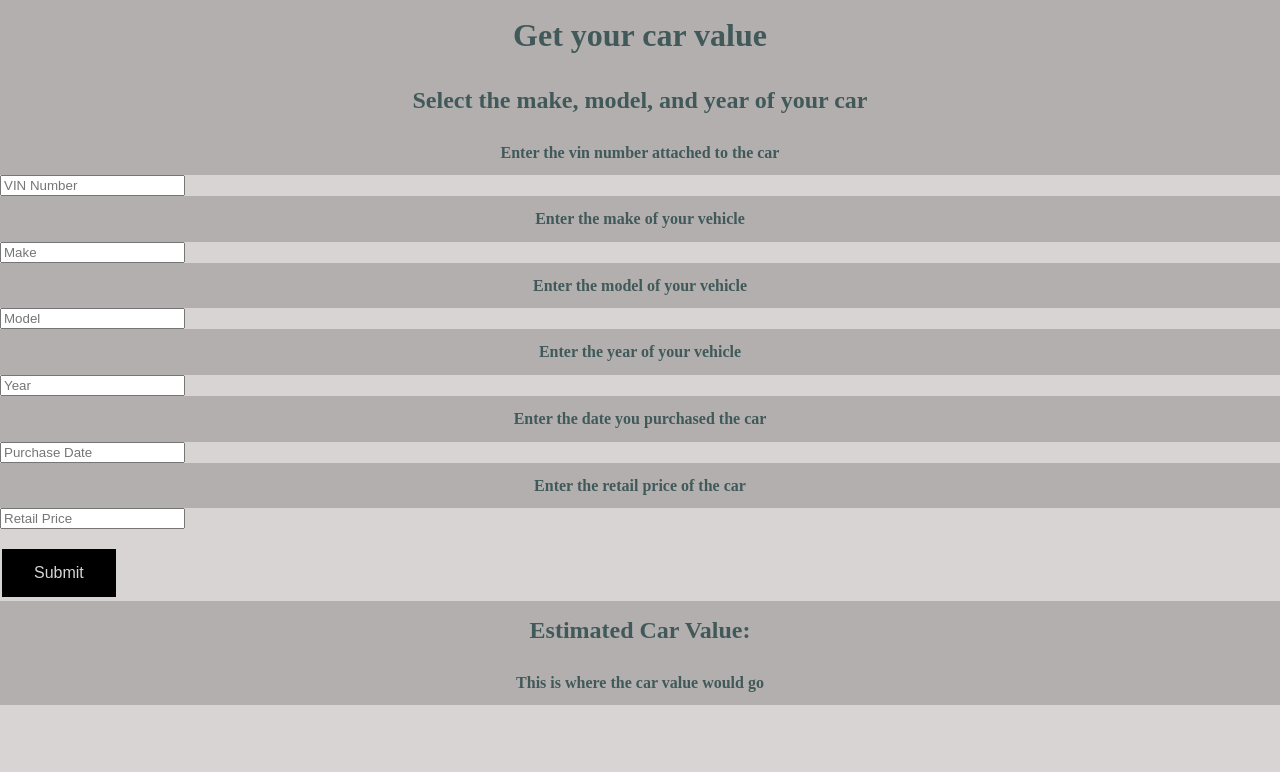
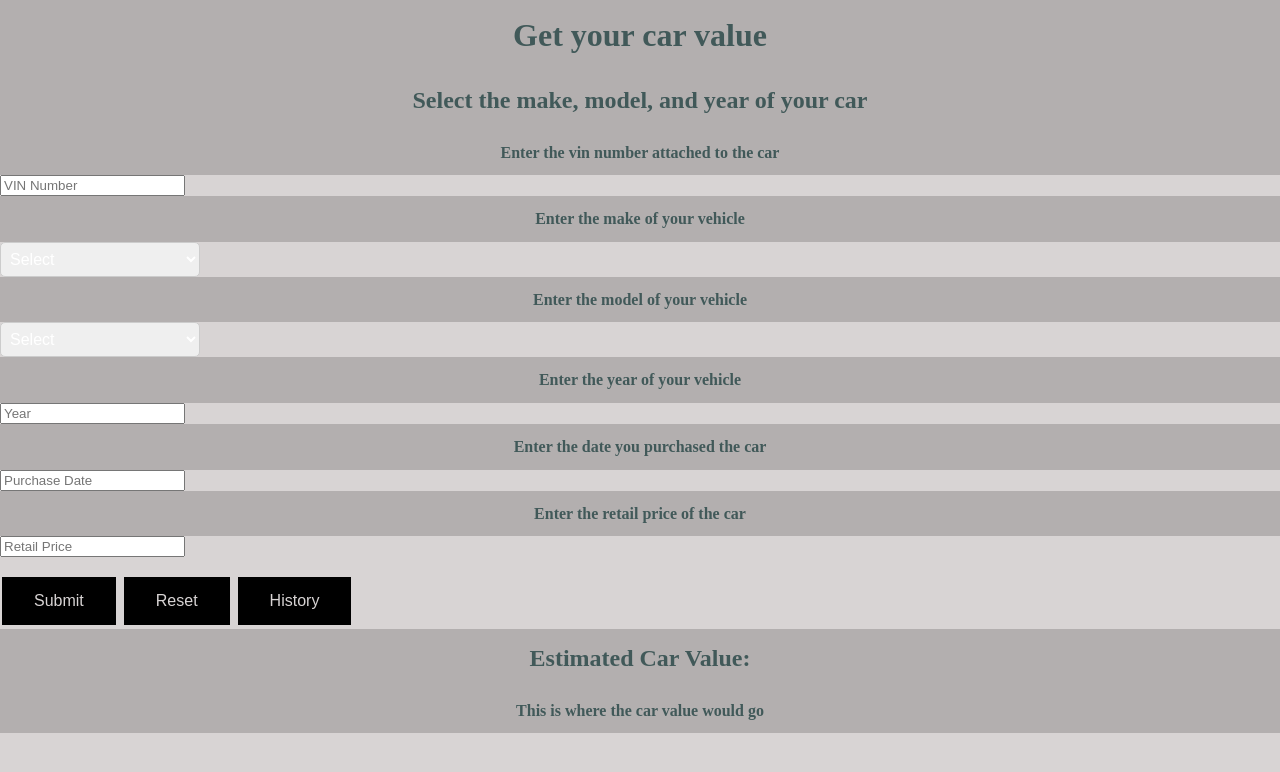
Before and after one commit to ColemanStone/CSCI-400-Project-1, a PHP site: page /carpage.html in a window 1280 px wide. Shown: the top 772 px of the page. Run offline with PHP 8.4, Linux system fonts and the light colour scheme.

Commit message:
Added a History Button and changed the make and models to a drop down menu.

```diff
--- a/carpage.html
+++ b/carpage.html
@@ -1,31 +1,125 @@
 <html lang="en">
+
 <head>
     <meta charset="UTF-8">
     <meta name="viewport" content="width=device-width, initial-scale=1.0">
     <link rel="stylesheet" type="text/css" href="styles.css">
     <title>Car Page</title>
 </head>
+
 <body>
     <form action="carpage.php" method="POST">
         <h1>Get your car value</h1>
         <h2>Select the make, model, and year of your car</h2>
         <p>Enter the vin number attached to the car</p>
-        <input type="text" name ="vinNum" placeholder="VIN Number">
+        <input type="text" name="vinNum" placeholder="VIN Number">
         <p>Enter the make of your vehicle</p>
-        <input type="text" name ="make" placeholder="Make">
+        <select name="make">
+            <option value="select" selected>Select</option>
+            <option value="ford">Ford</option>
+            <option value="chevy">Chevy</option>
+            <option value="toyota">Toyota</option>
+            <option value="honda">Honda</option>
+            <option value="nissan">Nissan</option>
+        </select>
         <p>Enter the model of your vehicle</p>
-        <input type="text" name ="model" placeholder="Model">
+        <select name="model">
+            <option value="select" selected>Select</option>
+            <!--Ford Models-->
+            <option value="f150">F150</option>
+            <option value="explorer">Explorer</option>
+            <option value="escape">Escape</option>
+            <option value="mustang">Mustang</option>
+            <!--Chevy Models-->
+            <option value="silverado">Silverado</option>
+            <option value="cruze">Cruze</option>
+            <option value="malibu">Malibu</option>
+            <option value="impala">Impala</option>
+            <!--Toyota Models-->
+            <option value="camry">Camry</option>
+            <option value="corolla">Corolla</option>
+            <option value="tacoma">Tacoma</option>
+            <option value="rav4">Rav4</option>
+            <!--Honda Models-->
+            <option value="accord">Accord</option>
+            <option value="civic">Civic</option>
+            <option value="crv">CRV</option>
+            <option value="pilot">Pilot</option>
+            <!--Nissan Models-->
+            <option value="altima">Altima</option>
+            <option value="maxima">Maxima</option>
+            <option value="sentra">Sentra</option>
+            <option value="rogue">Rogue</option>
+        </select>
         <p>Enter the year of your vehicle</p>
-        <input type="text" name ="year" placeholder="Year">
+        <input type="text" name="year" placeholder="Year">
         <p>Enter the date you purchased the car</p>
-        <input type="text" name ="datePurchased" placeholder="Purchase Date">
+        <input type="text" name="datePurchased" placeholder="Purchase Date">
         <p>Enter the retail price of the car</p>
-        <input type="text" name ="retailPrice" placeholder="Retail Price">
+        <input type="text" name="retailPrice" placeholder="Retail Price">
     </form>
     <button type="submit" name="submit" value="submit">Submit</button>
+    <button type="reset" name="reset" value="reset">Reset</button>
+    <button type="history" name="history" value="history">History</button>
 
     <h2>Estimated Car Value: </h2>
     <p>This is where the car value would go</p>
 
+
+    <script>
+        window.onload = function () {
+            var makeSelect = document.querySelector('select[name="make"]');
+            var modelSelect = document.querySelector('select[name="model"]');
+            var form = document.querySelector('form');
+
+            form.addEventListener('submit', function (event) {
+                // Check if make is selected
+                if (makeSelect.value === '') {
+                    alert('Please select a make');
+                    event.preventDefault();
+                    return;
+                }
+
+                // Check if model is selected
+                if (modelSelect.value === '') {
+                    alert('Please select a model');
+                    event.preventDefault();
+                    return;
+                }
+            });
+
+            makeSelect.addEventListener('change', function () {
+                // Define the models for each make
+                var models = {
+                    ford: ['f150', 'explorer', 'escape', 'mustang'],
+                    chevy: ['silverado', 'cruze', 'malibu', 'impala'],
+                    toyota: ['camry', 'corolla', 'tacoma', 'rav4'],
+                    honda: ['accord', 'civic', 'crv', 'pilot'],
+                    nissan: ['altima', 'maxima', 'sentra', 'rogue']
+                };
+
+                // Get the selected make
+                var selectedMake = makeSelect.value;
+
+                // Get the models for the selected make
+                var selectedModels = models[selectedMake];
+
+                // Loop through all options and disable those not in the selected make
+                for (var i = 0; i < modelSelect.options.length; i++) {
+                    var option = modelSelect.options[i];
+                    if (selectedModels.indexOf(option.value) === -1) {
+                        option.disabled = true;
+                        option.style.color = 'gray';
+                    } else {
+                        option.disabled = false;
+                        option.style.color = 'black';
+                    }
+                }
+            });
+        };
+    </script>
+
+
 </body>
+
 </html>
--- a/styles.css
+++ b/styles.css
@@ -101,3 +101,17 @@ img{
 .error{
     color: rgb(209, 62, 62);
 }
+
+select {
+    width: 200px;
+    height: 35px;
+    border-radius: 5px;
+    border: 1px solid #ccc;
+    padding: 5px;
+    font-size: 16px;
+    color: #ffffff;
+}
+
+select option {
+    padding: 10px;
+}
```
